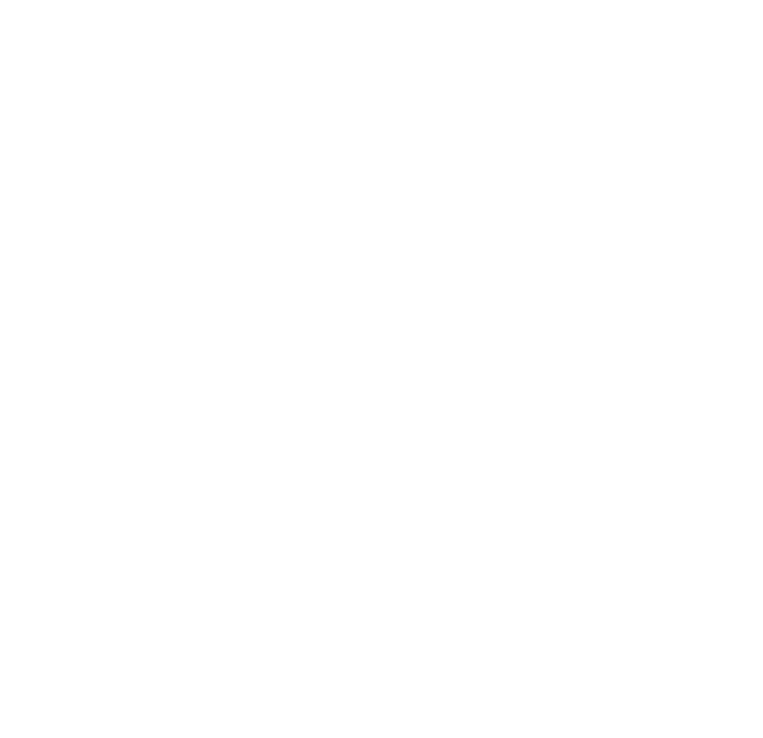
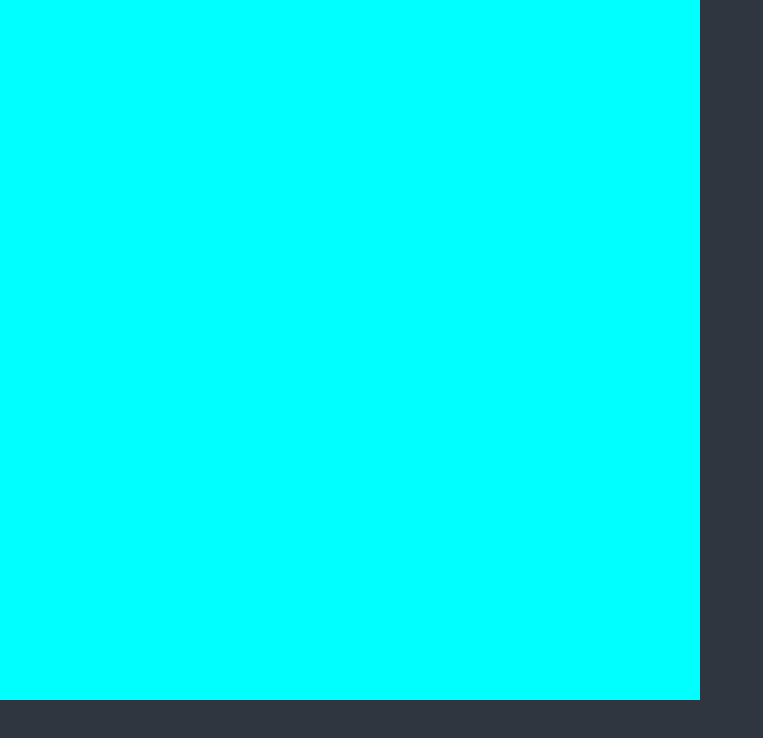
Before and after one commit to Jaylonnet/etch-a-sketch, a plain HTML site: page index.html in a window 1280 px wide. Shown: the whole page, without its empty margins (0-763 px from the left). Drawn offline with Linux system fonts and the light colour scheme.

Commit message:
Base CSS added

```diff
--- a/index.html
+++ b/index.html
@@ -1,5 +1,6 @@
 <!DOCTYPE html>
 <html lang="en">
+
 <head>
     <meta charset="UTF-8">
     <meta http-equiv="X-UA-Compatible" content="IE=edge">
@@ -8,7 +9,10 @@
     <link rel="stylesheet" href="styles/main.css">
     <script src="js/script.js"></script>
 </head>
+
 <body>
+    <div class="container">
+    </div>
+</body>
 
-</body>
 </html>
--- a/styles/main.css
+++ b/styles/main.css
@@ -0,0 +1,28 @@
+* {
+    margin: 0;
+    padding: 0;
+    box-sizing: border-box;
+}
+
+body {
+    background: #2f3640;
+}
+
+.container {
+    width: 700px;
+    height: 700px;
+    background: cyan;
+    display: flex;
+    flex-direction: column;
+}
+
+.col {
+    flex: 1;
+    display: flex;
+}
+
+.box {
+    flex: 1;
+    background-color: red;
+    border: 1px solid black;
+}
```
